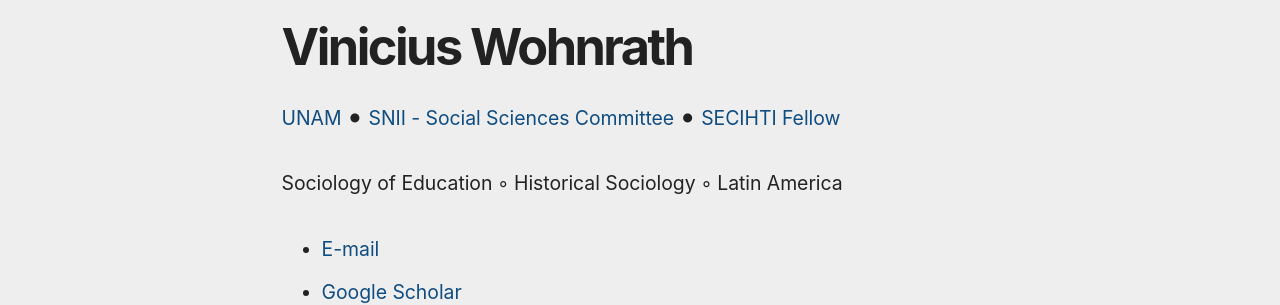
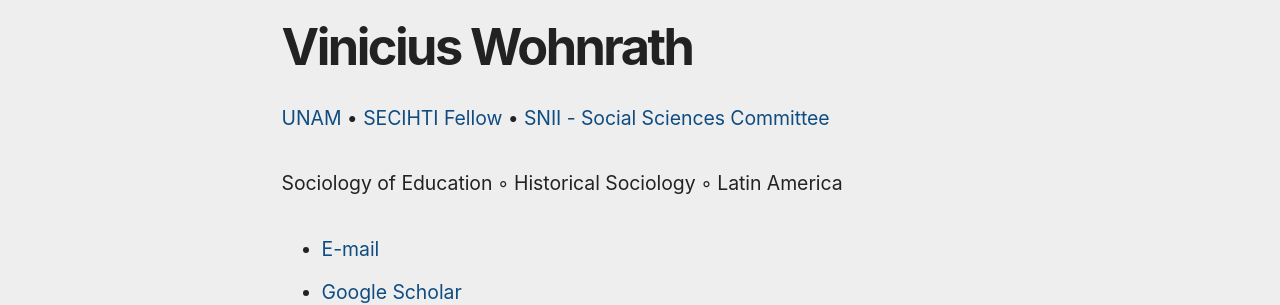
Before and after one commit to viniciuswohnrath/viniciuswohnrath.github.io, a Jekyll site: the page built from _pages/about.md, in a window 1280 px wide and 900 px high. Shown: the part 388-693 px from the top of the window. Built offline with Jekyll 4.4.1, drawn with Linux system fonts in a browser that asks for light colours; a script bundle is joined from its source files by our own code; library files that are not in the unit come from our copies.

```diff
--- a/_pages/about.md
+++ b/_pages/about.md
@@ -13,7 +13,7 @@ classes: wide
 
 # Vinicius Wohnrath
 
-[UNAM](https://www.unam.mx/) ⚫ [SNII - Social Sciences Committee](https://es.wikipedia.org/wiki/Sistema_Nacional_de_Investigadoras_e_Investigadores_(M%C3%A9xico))  ⚫ [SECIHTI Fellow](https://secihti.mx/)
+[UNAM](https://www.unam.mx/) • [SECIHTI Fellow](https://secihti.mx/) • [SNII - Social Sciences Committee](https://es.wikipedia.org/wiki/Sistema_Nacional_de_Investigadoras_e_Investigadores_(M%C3%A9xico))
 
 Sociology of Education ◦ Historical Sociology ◦ Latin America
 
```
